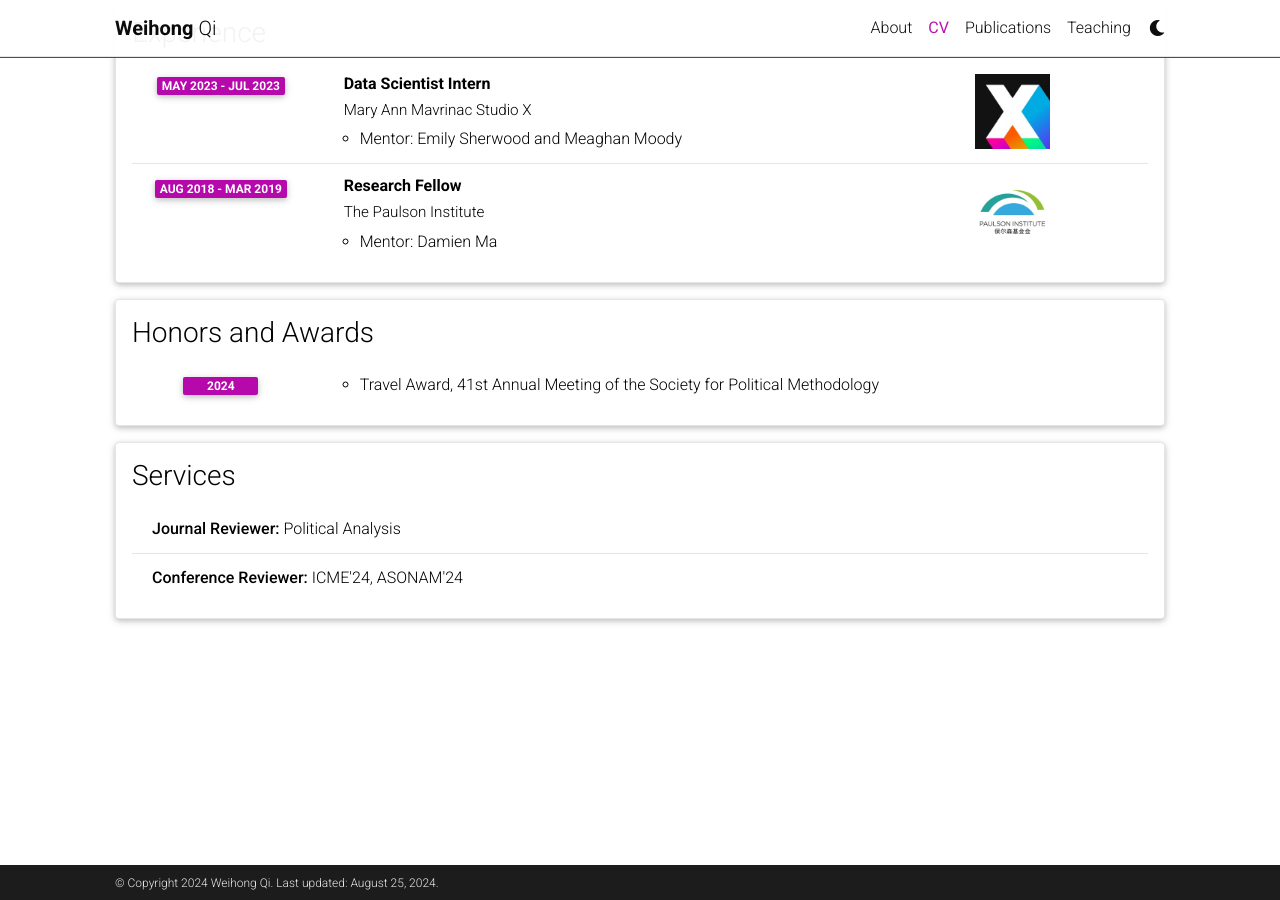
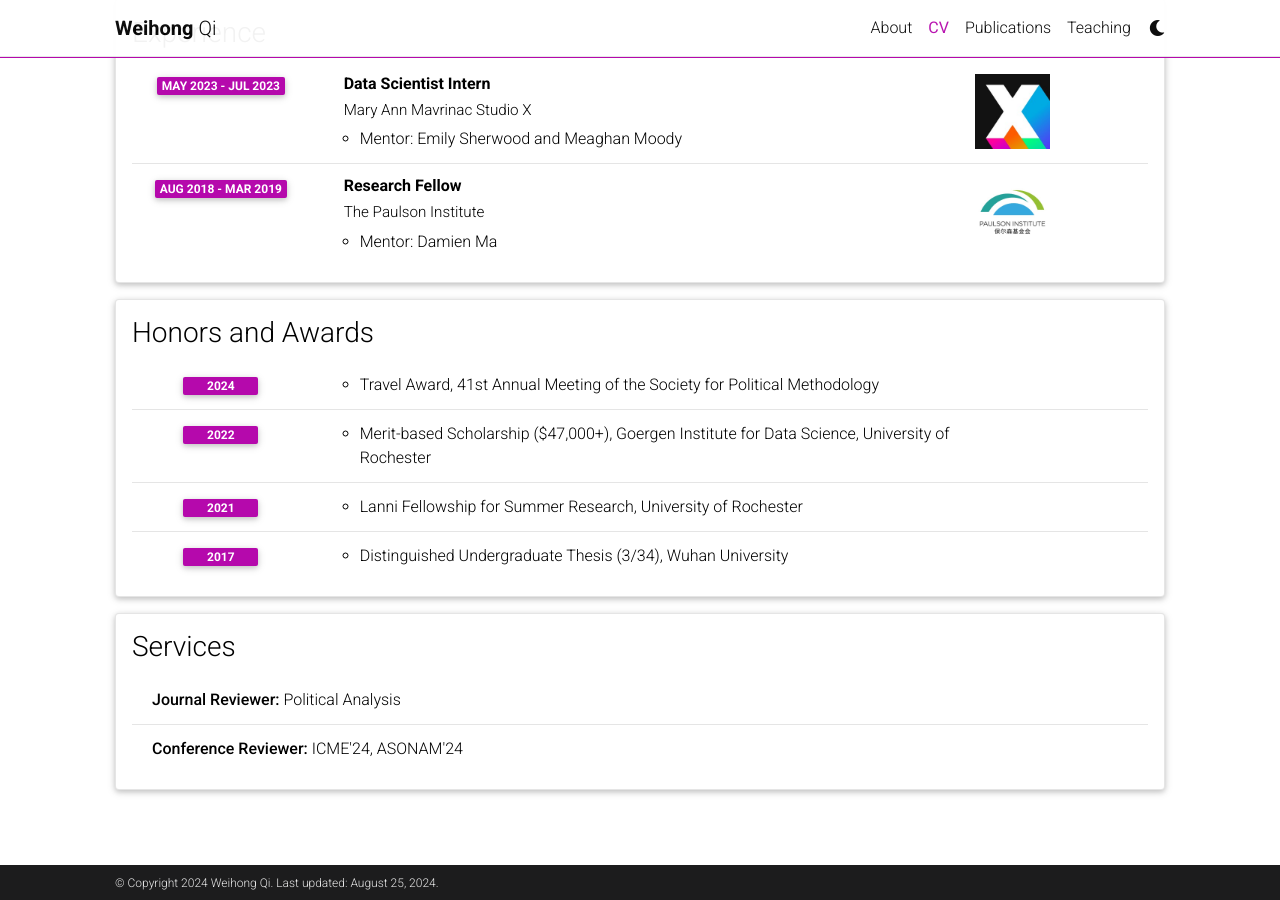
Before and after one commit to WeihongQ/weihongq.github.io, a Jekyll site: the page built from _pages/cv.md, in a window 1280 px wide and 900 px high, scrolled down 717 px. Built offline with Jekyll 4.4.1, drawn with Linux system fonts in a browser that asks for light colours; comment, search, counter and statistics services are not loaded; a style sheet for code colours, icons or effects is not loaded.

Commit message:
update scholarships and awards

```diff
--- a/_data/cv.yml
+++ b/_data/cv.yml
@@ -51,6 +51,15 @@
     - year: 2024
       items:
         - Travel Award, 41st Annual Meeting of the Society for Political Methodology
+    - year: 2022
+      items:
+        - Merit-based Scholarship ($47,000+), Goergen Institute for Data Science, University of Rochester
+    - year: 2021
+      items:
+        - Lanni Fellowship for Summer Research, University of Rochester
+    - year: 2017
+      items:
+        - Distinguished Undergraduate Thesis (3/34), Wuhan University
 
 - title: Services
   type: list
```
Also changed, not shown: _news/2024-05-05.md (+1 -1 lines).
